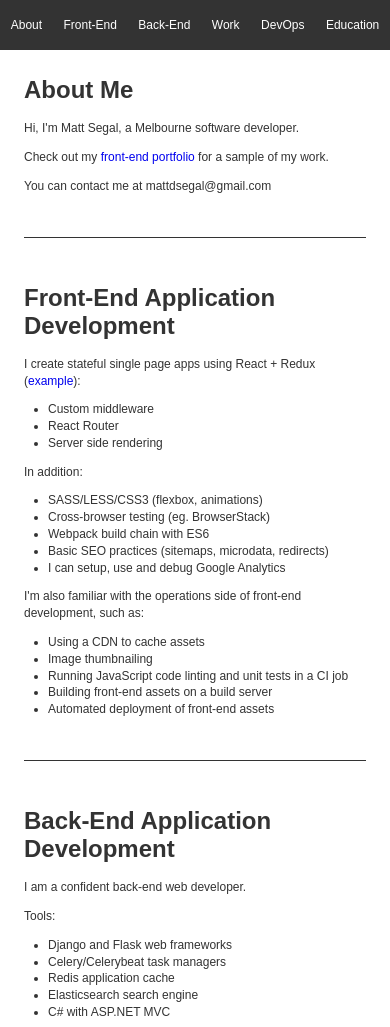
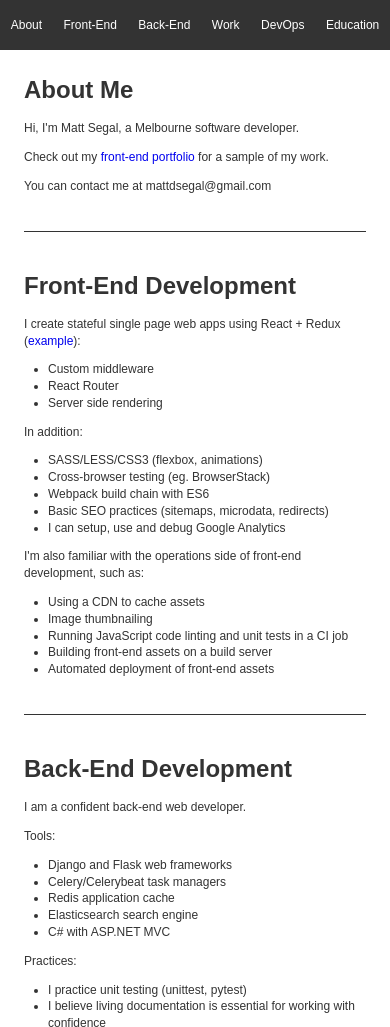
Before and after one commit to MattSegal/resume, a plain HTML site: page index.html in a window 390 px wide. Shown: the top 1027 px of the page. Drawn offline with Linux system fonts and the light colour scheme.

Commit message:
tweak responsive design

```diff
--- a/index.html
+++ b/index.html
@@ -25,14 +25,14 @@
             <h1>About Me</h1>
             <p>Hi, I'm Matt Segal, a Melbourne software developer.</p>
             <p>
-                Check out my <a href='https://mattsegal.github.io'>front-end portfolio</a> for a sample of my work.
+                Check out my <a target="_blank" rel="noopener noreferrer" href='https://mattsegal.github.io'>front-end portfolio</a> for a sample of my work.
             </p>
             <p>You can contact me at mattdsegal@gmail.com</p>
         </div>
 
         <div id='front-end' class='section'>
-            <h1>Front-End Application Development</h1>
-            <p>I create stateful single page apps using React + Redux (<a href='https://mattslinks.xyz/'>example</a>):</p>
+            <h1>Front-End Development</h1>
+            <p>I create stateful single page web apps using React + Redux (<a target="_blank" rel="noopener noreferrer" href='https://mattslinks.xyz/'>example</a>):</p>
             <ul>
                 <li>Custom middleware</li>
                 <li>React Router</li>
@@ -57,7 +57,7 @@
         </div>
 
         <div id='back-end' class='section'>
-            <h1>Back-End Application Development</h1>
+            <h1>Back-End Development</h1>
             <p>I am a confident back-end web developer.</p>
             <p>Tools:</p>
             <ul>
--- a/styles.css
+++ b/styles.css
@@ -71,12 +71,12 @@ nav span {
     opacity: 1;
     transition: opacity 0.7s ease, visibility 0.7s ease;
     height: 100%;
-    padding-bottom: 30px;
+    padding-bottom: 2em;
 }
 
 .section + .section {
     border-top: 1px solid #333;
-    padding-top: 30px;
+    padding-top: 2em;
 }
 
 .section.hidden + .section {
```
